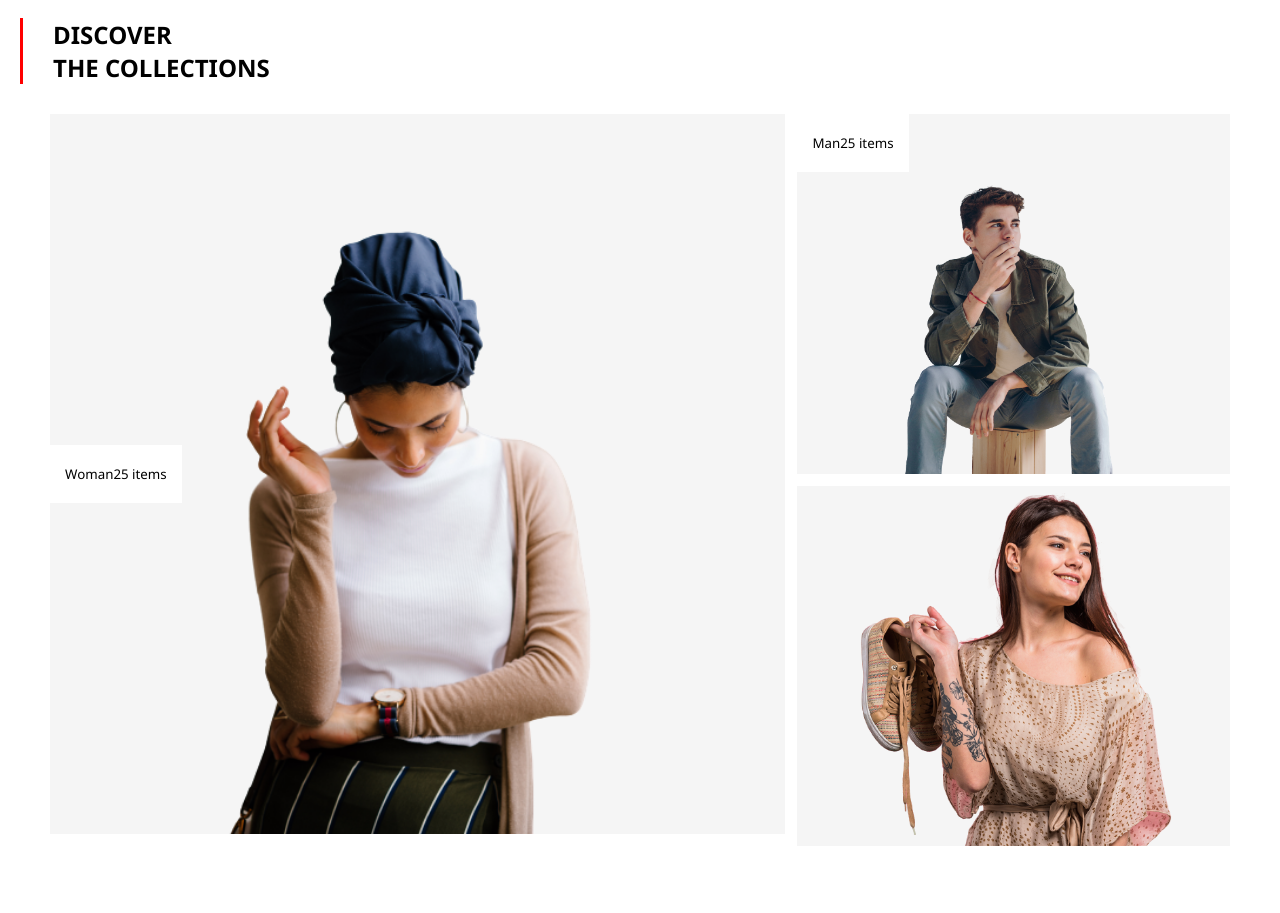
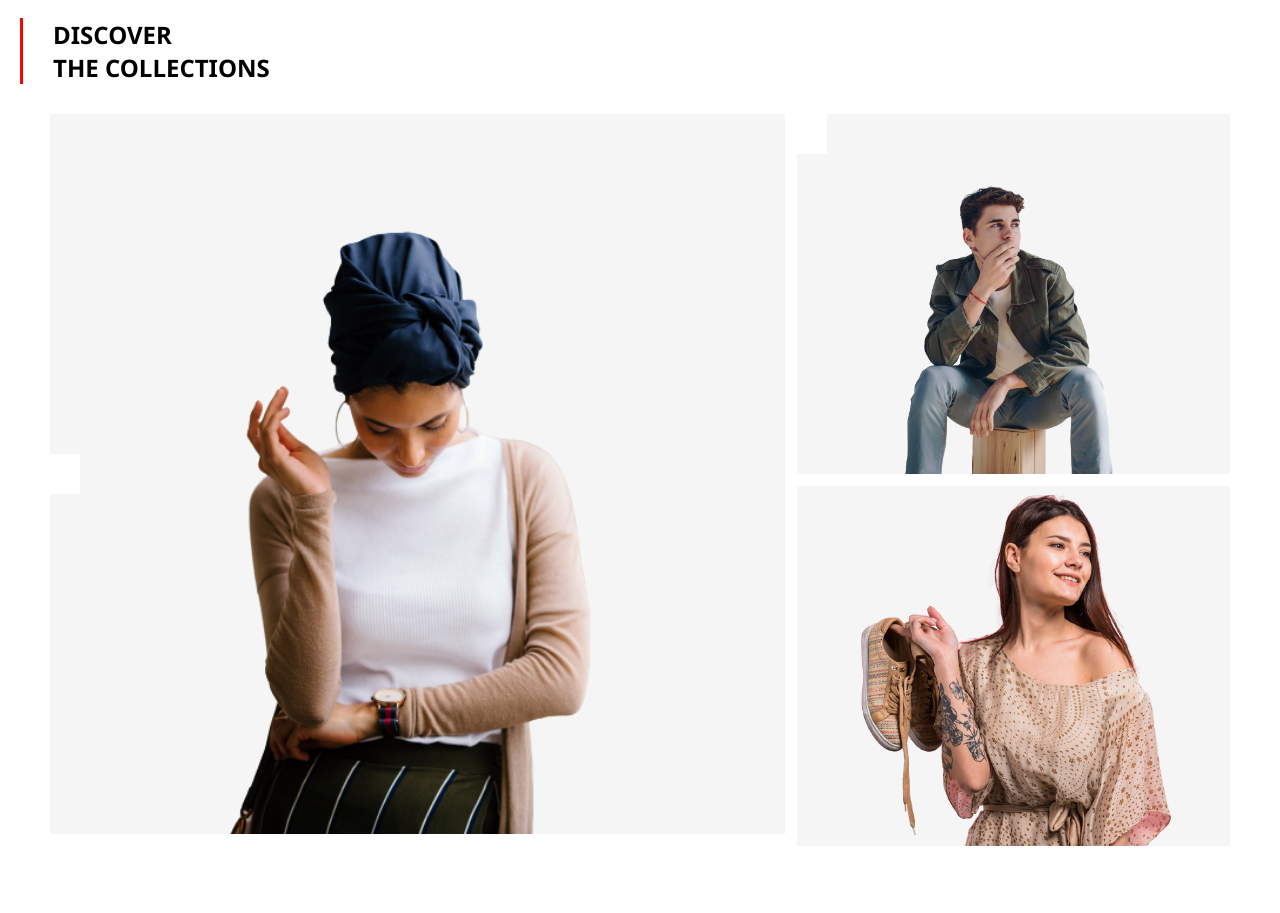
Before and after one commit to Ugeey/Ugochi, a plain HTML site: page index.html in a window 1280 px wide. Shown: the part 802-1715 px from the top of the page. Drawn offline with nearby package versions, Linux system fonts and the light colour scheme.

Commit message:
last commit

```diff
--- a/index.html
+++ b/index.html
@@ -40,10 +40,8 @@
         </h1>
         <section class="discover">
             <div class="woman"><img src="images/woman.png" alt="" class="woman"> <button>
-                <p>Woman</p> <p class="small">25 items</p>
             </button></div>
             <div class="man"><img src="images/man.png" alt="" class="man"><button>
-                <p>Man</p> <p class="small">25 items</p>
             </div>
             <div class="shoes"><img src="images/shoes.png" alt="" class="shoes"></div>
         </section>
```
